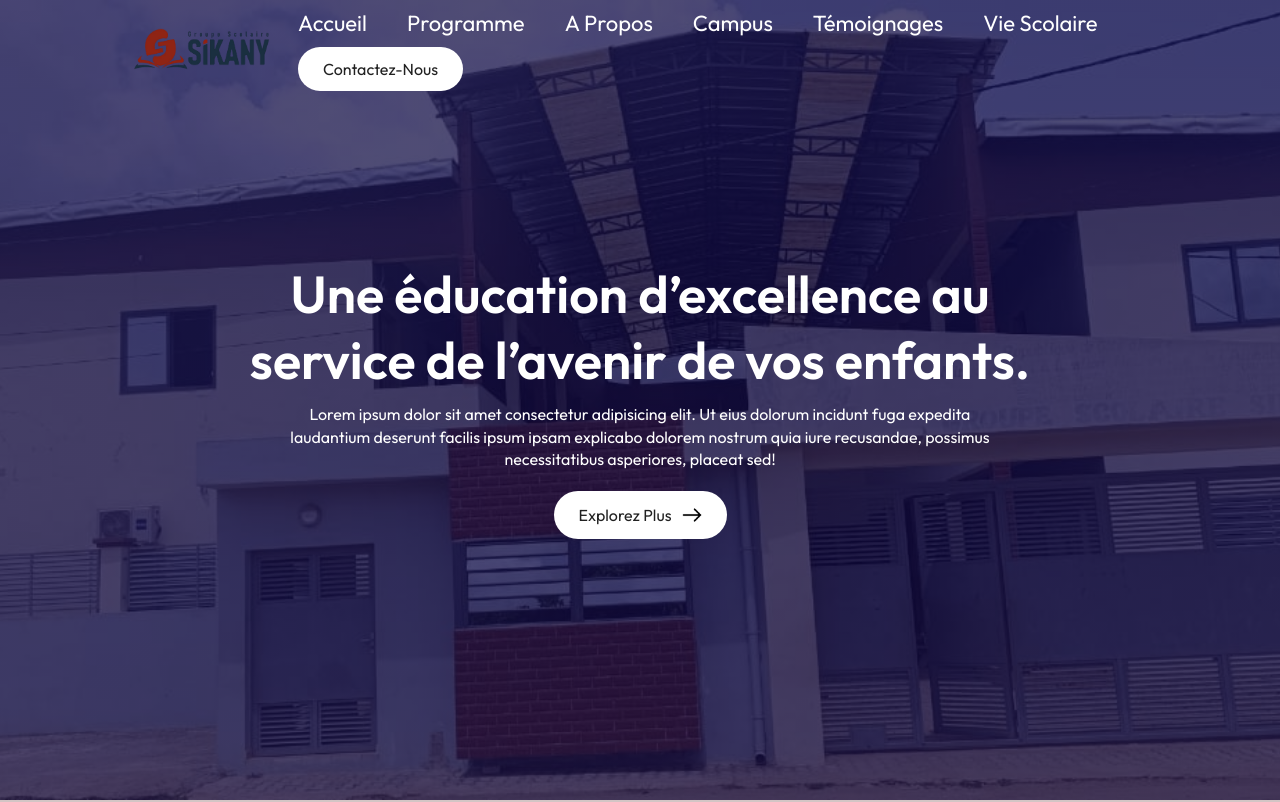
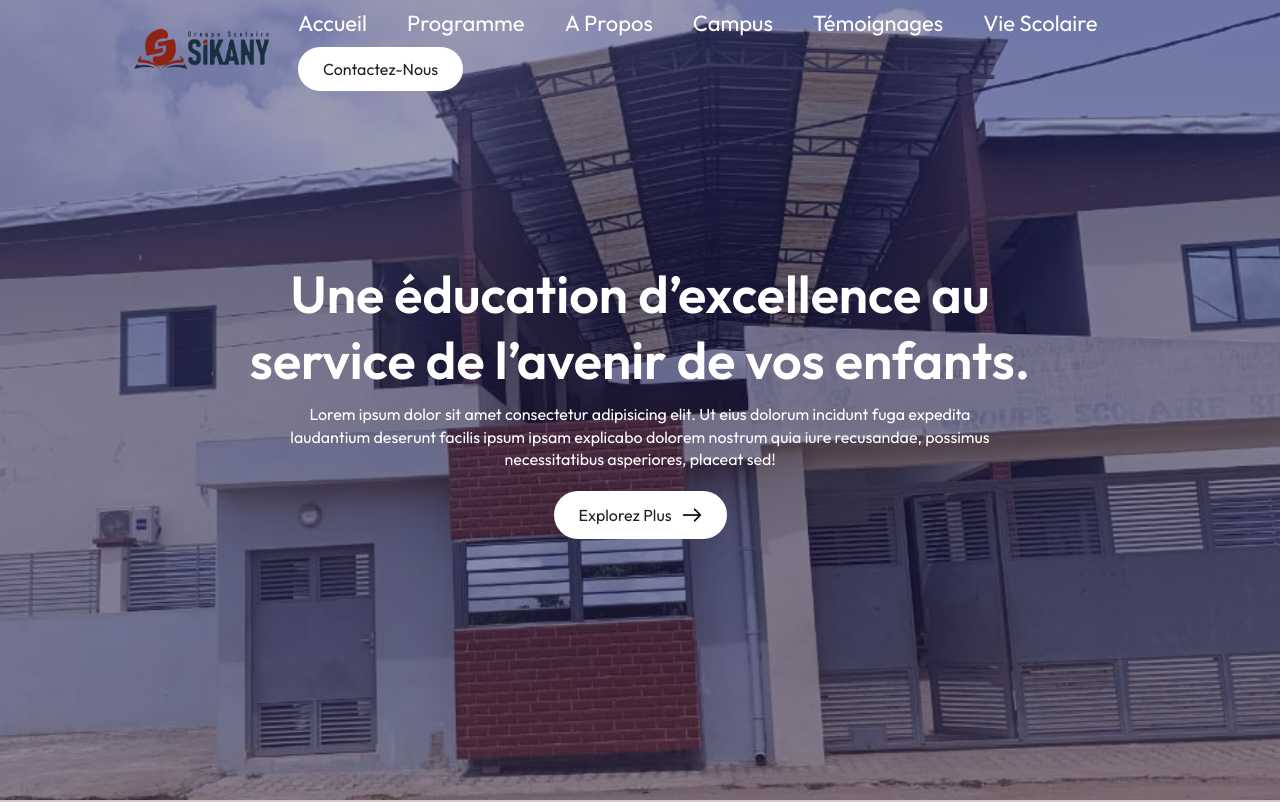
Before and after one commit to AbdelazizSangare/sikany, a React (Vite) app: page / in a window 1280 px wide. Shown: the top 802 px of the page. Built offline with nearby package versions, Linux system fonts and the light colour scheme.

Commit message:
Fix: configuration for Vercel deployment

```diff
--- a/src/Components/Hero/Hero.css
+++ b/src/Components/Hero/Hero.css
@@ -1,7 +1,7 @@
 .hero{
     width: 100%;
     min-height: 100vh;
-    background: linear-gradient(rgba(8,0,58,0.7),rgba(8,0,58,0.7)), url('../../assets/hero.jpg');
+    background: linear-gradient(rgba(8, 0, 58, 0.4), rgba(8, 0, 58, 0.4)), url('../../assets/hero.jpg');
     background-size: cover;
     background-position: center;
     color: #fff;
```
